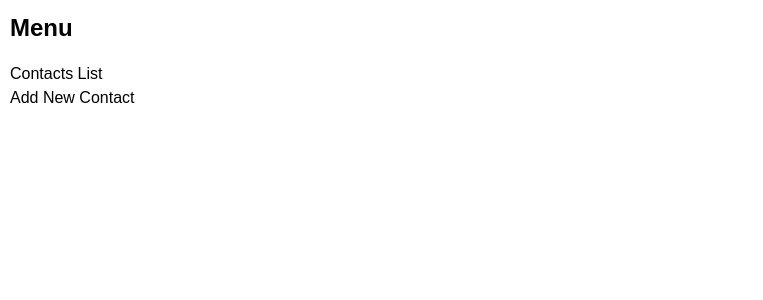
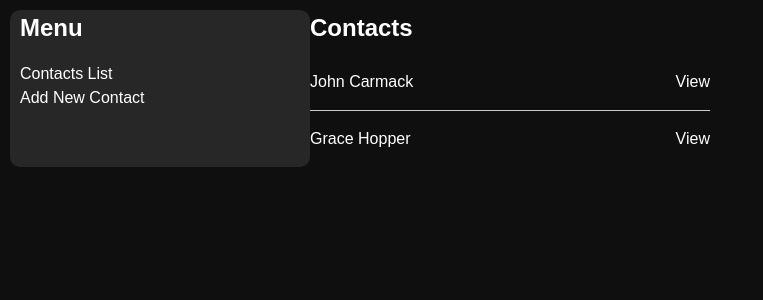
Before and after one commit to boolean-uk/react-address-book, a React (Create React App) app: page / in a window 1280 px wide. Shown: the top 300 px of the page, without its empty margins (0-763 px from the left). Built offline with nearby package versions, Linux system fonts and the light colour scheme; data requests are answered from the project's data file.

Commit message:
contacts rendering

```diff
--- a/src/App.js
+++ b/src/App.js
@@ -9,6 +9,13 @@
   const [contacts, setContacts] = useState([])
 
   //TODO: Load all contacts on useEffect when component first renders
+  useEffect(() => {
+    fetch('http://localhost:4000/contacts')
+      .then(res => res.json())
+      .then(data => setContacts(data))
+  }, [])
+
+  console.log(contacts)
 
   return (
     <>
@@ -22,7 +29,7 @@
       </nav>
       <main>
         <Routes>
-          {/* TODO: Add routes here  */}
+          <Route path='/' element={<ContactsList contacts={contacts} setContacts={setContacts} />} />
         </Routes>
       </main>
     </>
--- a/src/styles/styles.css
+++ b/src/styles/styles.css
@@ -38,6 +38,14 @@
   text-rendering: optimizeSpeed;
   line-height: 1.5;
   padding:10px;
+  background: #0F0F0F;
+  color: white;
+}
+
+nav {
+  background: #272727;
+  border-radius: 10px;
+  padding-left: 10px;
 }
 
 /* Make images easier to work with */
```
Also changed, not shown: hints/hints-add-contact.md (line endings or trailing spaces), hints/hints-contacts-list.md (line endings or trailing spaces), hints/hints-view-contact.md (line endings or trailing spaces).
